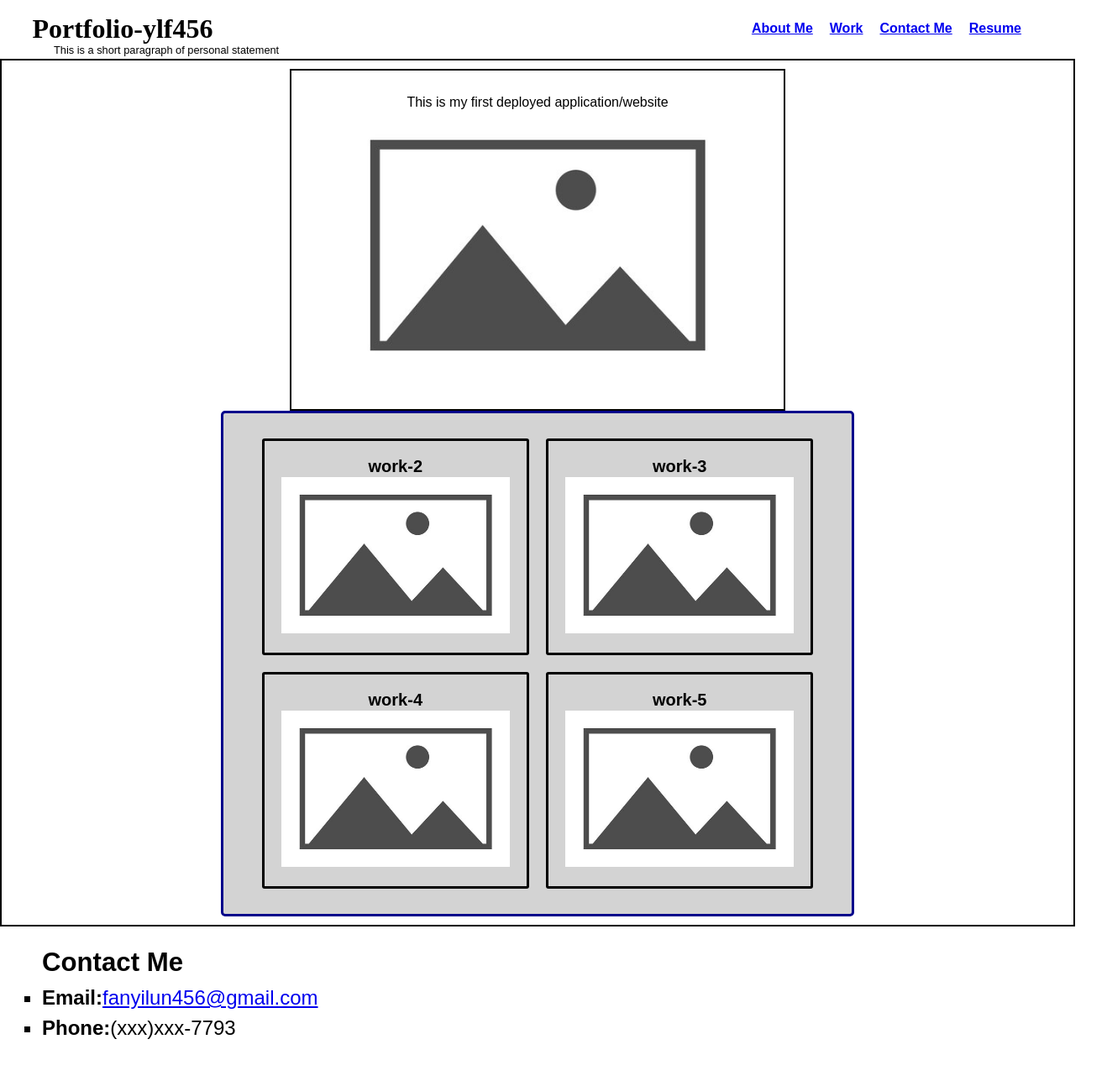
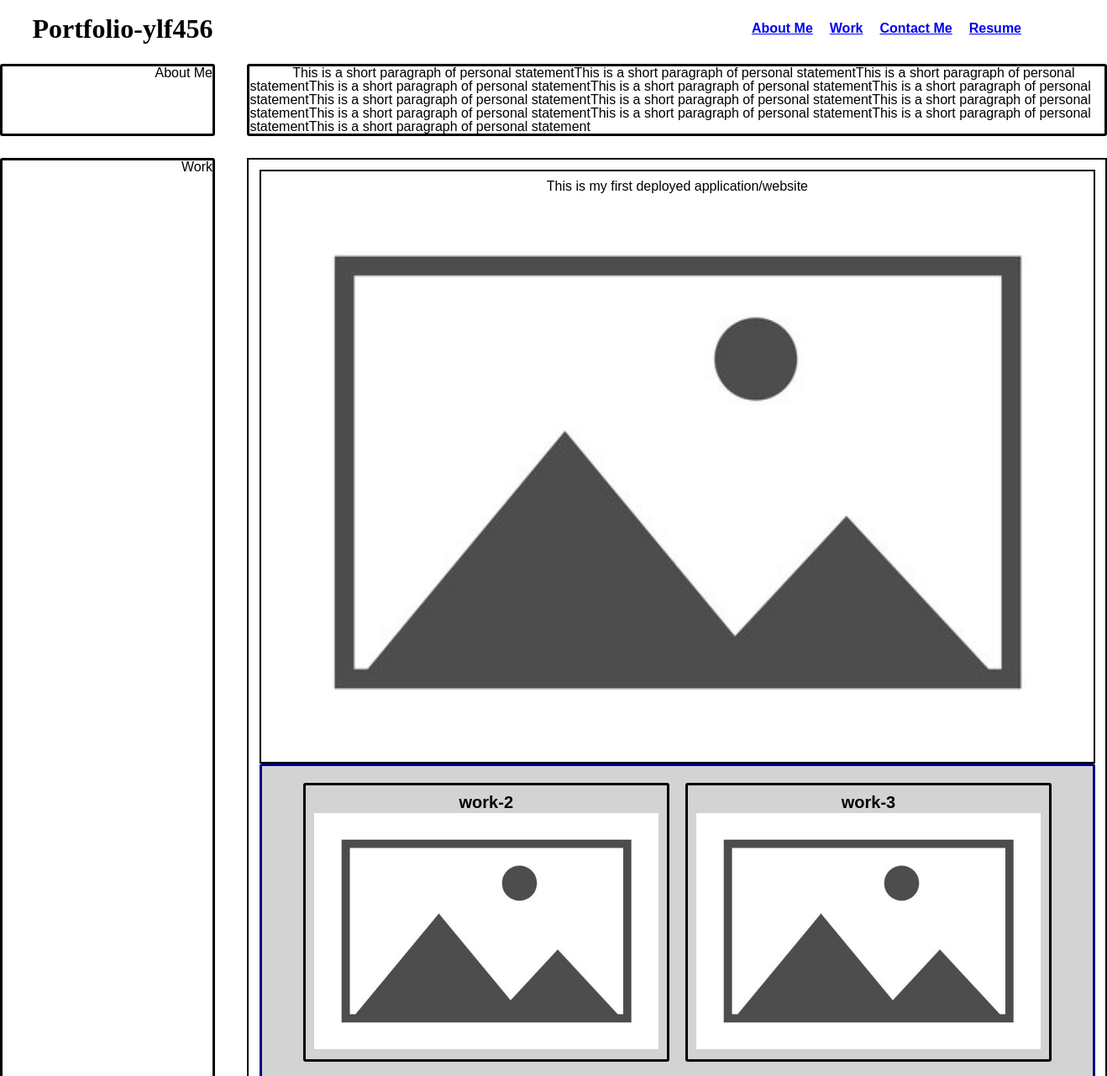
Before and after one commit to ylf456/portfolio-ylf456, a plain HTML site: page index.html in a window 1280 px wide. Shown: the part 20-1301 px from the top of the page at 84% size, 1318 px wide, since content can reach past the window. Drawn offline with Linux system fonts and the light colour scheme.

Commit message:
changed overall layout to match mockup

```diff
--- a/assets/css/style.css
+++ b/assets/css/style.css
@@ -1,18 +1,32 @@
+/*
+aside {
+    display: flex;
+    font-size: 100%;
+    margin-left: 0%;
+    max-height: 100%;
+    width: 20%;
+    border-style: solid;
+    border-radius: 2px;
+    float: left;
+    justify-content: flex-end;
+}
+*/
+
 .header h1 {
     font-size: 200%;
     font-family: 'Times New Roman', Times, serif;
     text-align: left;
 }
 
-.header p{
-    font-size:80%;
+.header p {
+    font-size: 80%;
     margin: 0px;
     line-height: 1.5;
     text-indent: 5%;
 }
 
-.header-container{
-    display:flex;
+.header-container {
+    display: flex;
     align-items: center;
     justify-content: space-between;
     margin-top: 3%;
@@ -21,53 +35,79 @@
     flex-wrap: nowrap;
 }
 
-.header .header-container h1{
+.header .header-container h1 {
     margin-right: 10%;
     margin-left: 3%;
 }
 
 .navigation {
-    display:flex;
+    display: flex;
     flex-wrap: nowrap;
     background-color: none;
     gap: 20px;
     margin-right: 5%;
 }
 
-/*
- .navigation h2 a {}
-*/
+.about-me {
+    display: flex;
+    margin-bottom: 2%;
+    margin-top: 2%;
+}
 
-/*
-aside img {
-    position: absolute;
-    top:10%;
-    left:60%;
-    max-width:40%;
-    max-height:40%;
+.about-me aside {
+    display: flex;
 }
-*/
+
+.about-me aside span {
+    border-radius: 3px;
+    border-style: solid;
+    flex: 1 0 20%;
+    text-align: end;
+}
+
+.about-me aside p {
+    border-style: solid;
+    border-radius: 3px;
+    flex: 2 0 80%;
+    margin-left: 3%;
+    text-indent: 5%;
+}
+
+aside #work {
+    display: flex;
+}
+
+.flexbox-container-all-and-aside {
+    display: flex;
+}
+
+.flexbox-container-all-and-aside aside {
+    border-radius: 3px;
+    border-style: solid;
+    flex: 1 0 20%;
+    text-align: end;
+}
 
 .flexbox-container-all {
     border-style: solid;
-    border-width:2px;
-    width: 100%;
-    height: 80%;
-    padding: 10px;
-    display:flex;
-    flex-wrap:nowrap;
+    border-width: 2px;
+    padding: 1%;
+    display: flex;
+    flex-wrap: nowrap;
     align-items: center;
     justify-content: center;
     flex-direction: column;
+    margin-left: 3%;
+    flex: 2 0 80%;
 }
 
 #first-deployed-application {
-    max-height: 60%;
-    max-width: 100%;
-    padding: 30px;
+    max-height: 100%;
+    width: 100%;
+    padding: 1%;
     border-style: solid;
     border-width: 2px;
-    display:flex;
+    display: flex;
     flex-direction: column;
     text-align: center;
 }
@@ -77,20 +117,20 @@ aside img {
 }
 
 #first-deployed-application a img {
-    width:90%;
-    max-height: 90%;
+    width: 100%;
+    max-height: 100%;
 
 }
 
 body main .flexbox-other-works {
-    padding: 20px;
+    padding: 1%;
     background-color: lightgray;
     border-style: solid;
-    border-radius: 5px;
+    border-radius: 3px;
     border-color: darkblue;
-    width: 60%;
-    height: 45%;
-    display:flex;
+    max-width: 100%;
+    max-height: 100%;
+    display: flex;
     flex-wrap: wrap;
     justify-content: center;
     text-align: center;
@@ -99,46 +139,66 @@ body main .flexbox-other-works {
 body main .flexbox-other-works span {
     font-weight: bold;
     font-size: 125%;
+
 }
 
 body main .flexbox-other-works div {
-    margin: 10px;
-    padding: 20px;
+    margin: 1%;
+    padding: 1%;
     border-style: solid;
     border-radius: 3px;
     border-color: black;
     max-width: 45%;
-    max-height: 45%;
+    max-height: 50%;
 }
 
 body main .flexbox-other-works div img {
     margin-top: 3px;
-    max-width:100%;
-    max-height:100%;
+    max-width: 100%;
+    max-height: 100%;
 }
 
 footer {
     display: flex;
-    max-width: 100%;
-    max-height: 10%;
-    background-color:none;
-}
-
-h3 {
-    font-size: 130%;
+    background-color: none;
 }
 
 footer div {
-    margin: 100px 0 50px 50px;
-    line-height:1.5;
-    font-size: 150%;
-    margin-top: 20px;
+    display: flex;
+    flex-direction: row;
+    margin-top: 3%;
+    height:20%;
+    width:100%;
+}
+
+footer div aside {
+    border-radius: 3px;
+    border-style: solid;
+    flex: 1 0 20%;
+    text-align: end;
+}
+
+footer div ul {
+    border-style: solid;
+    border-radius: 3px;
+    flex: 2 0 80%;
+    margin-left: 3%;
+    text-indent: 5%;
 }
 
 footer div ul li {
-    list-style:square;
+    list-style: none;
 }
 
+
+/*
+.header aside{
+    display: flex;
+    flex-direction: row;
+    margin-top: 3%;
+    gap: 5%;
+}
+*/
 /*
 @media screen and (max-width:992px) {
     .navigation {
@@ -162,53 +222,43 @@ footer div ul li {
 */
 @media screen and (max-width:768px) {
     .navigation {
-        display:flex;
+        display: flex;
         flex-wrap: nowrap;
         background-color: none;
-        margin:30px 0 0 10px;
+        margin: 3% 20% 3% 3%;
         align-items: flex-start;
         flex-direction: column;
         max-width: 35%;
         max-height: 30%;
     }
-    aside img {
-        position:absolute;
-        top:8%;
-        left:65%;
-        max-width:35%;
-        max-height:35%;
+
+    #first-deployed-application {
+        max-width: 100%;
+        max-height: 50%;
     }
-        #first-deployed-application {
-            max-width:100%;
-            max-height:50%;
-        }
+
     body main .flexbox-other-works {
-            max-width:80%;
-            max-height:45%;
+        max-width: 100%;
+        max-height: 100%;
         align-items: center;
     }
+
     body main .flexbox-other-works div {
-            max-height:50%;
+        max-height: 50%;
         margin: 1%;
     }
 }
 
 @media screen and (max-width:576px) {
     .navigation {
-        display:flex;
+        display: flex;
         flex-wrap: nowrap;
         background-color: none;
-        margin:30px 0 0 10px;
+        margin: 3% 10% 3% 3%;
         align-items: flex-start;
         flex-direction: column;
         max-width: 35%;
         max-height: 35%;
     }
-    aside image {
-            position:absolute;
-            top:8%;
-            left:65%;
-            max-width:35%;
-            max-height:35%;
+
 }
-}
--- a/index.html
+++ b/index.html
@@ -14,17 +14,20 @@
         <div class="header-container">
             <h1>Portfolio-ylf456</h1>
             <Nav class="navigation">
-                <h2><a href="#first-deployed-application">About Me</a></h2>
+                <h2><a href="#about-me">About Me</a></h2>
                 <h2><a href="#first-deployed-application">Work</a></h2>
                 <h2><a href="#contact-me">Contact Me</a></h2>
                 <h2><a href="#">Resume</a></h2>
             </Nav>
         </div>
-
-        <p class="personal-statement">This is a short paragraph of personal statement</p>
-
     </header>
 
+    <article class="about-me">
+        <aside id="about-me">
+            <span>About Me</span>
+            <p class="personal-statement">This is a short paragraph of personal statementThis is a short paragraph of personal statementThis is a short paragraph of personal statementThis is a short paragraph of personal statementThis is a short paragraph of personal statementThis is a short paragraph of personal statementThis is a short paragraph of personal statementThis is a short paragraph of personal statementThis is a short paragraph of personal statementThis is a short paragraph of personal statementThis is a short paragraph of personal statementThis is a short paragraph of personal statementThis is a short paragraph of personal statement</p>
+        </aside>
+    </article>
 
     <!--
     <aside>
@@ -32,7 +35,8 @@
     </aside>
 -->
     <main>
-
+        <div class="flexbox-container-all-and-aside">
+            <aside id="work">Work</aside>
             <div class="flexbox-container-all">
 
                 <div id="first-deployed-application">
@@ -62,6 +66,8 @@
                         <img src="./assets/Images/placeholder-image.jpg" alt="This is the picture of my work-5">
                     </div>
                 </div>
+            </div>
+        </div>
 
         </section>
     </main>
@@ -70,7 +76,7 @@
 
 <footer>
     <div id="contact-me">
-        <h3>Contact Me</h3>
+        <aside id="contact-me">Contact Me</aside>
         <ul>
             <li><strong>Email:</strong><a href="mailto:fanyilun456@gmail.com">fanyilun456@gmail.com</a></li>
             <li><strong>Phone:</strong>(xxx)xxx-7793</li>
```
Lines whose indentation alone changed are shown as unchanged.
